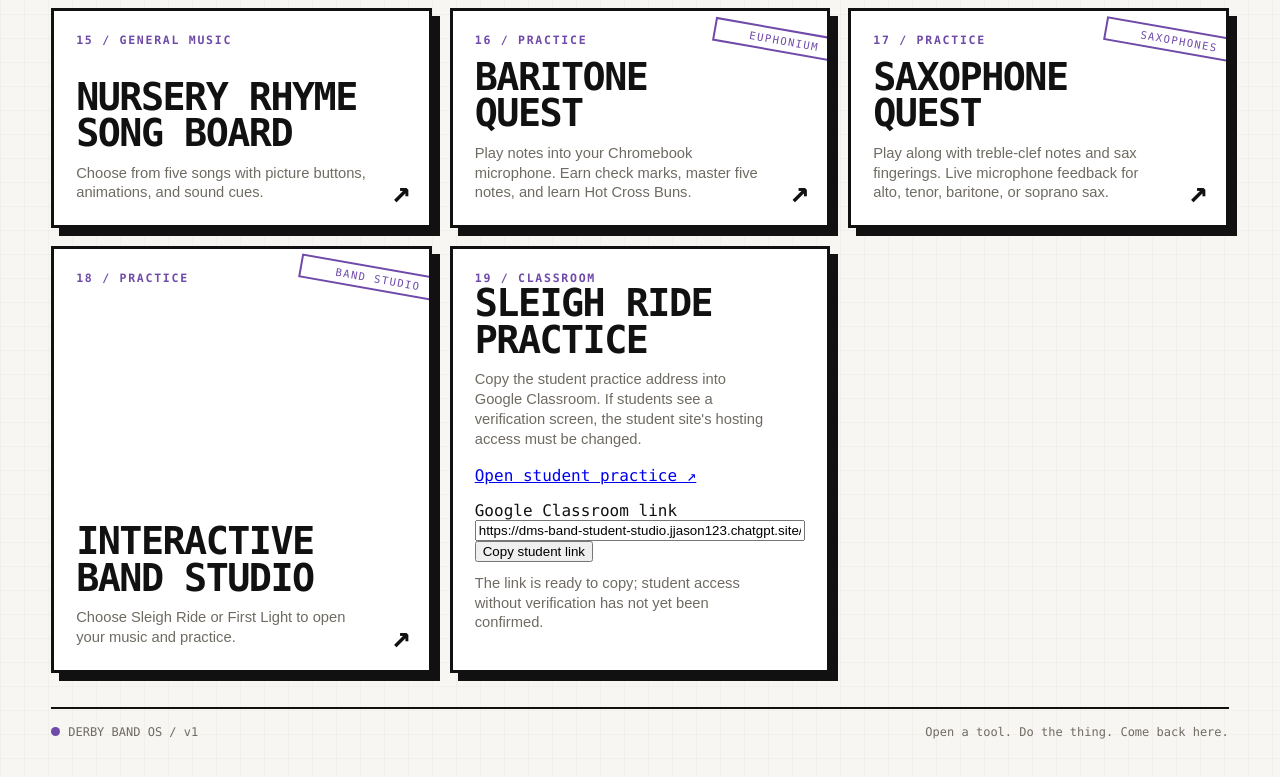
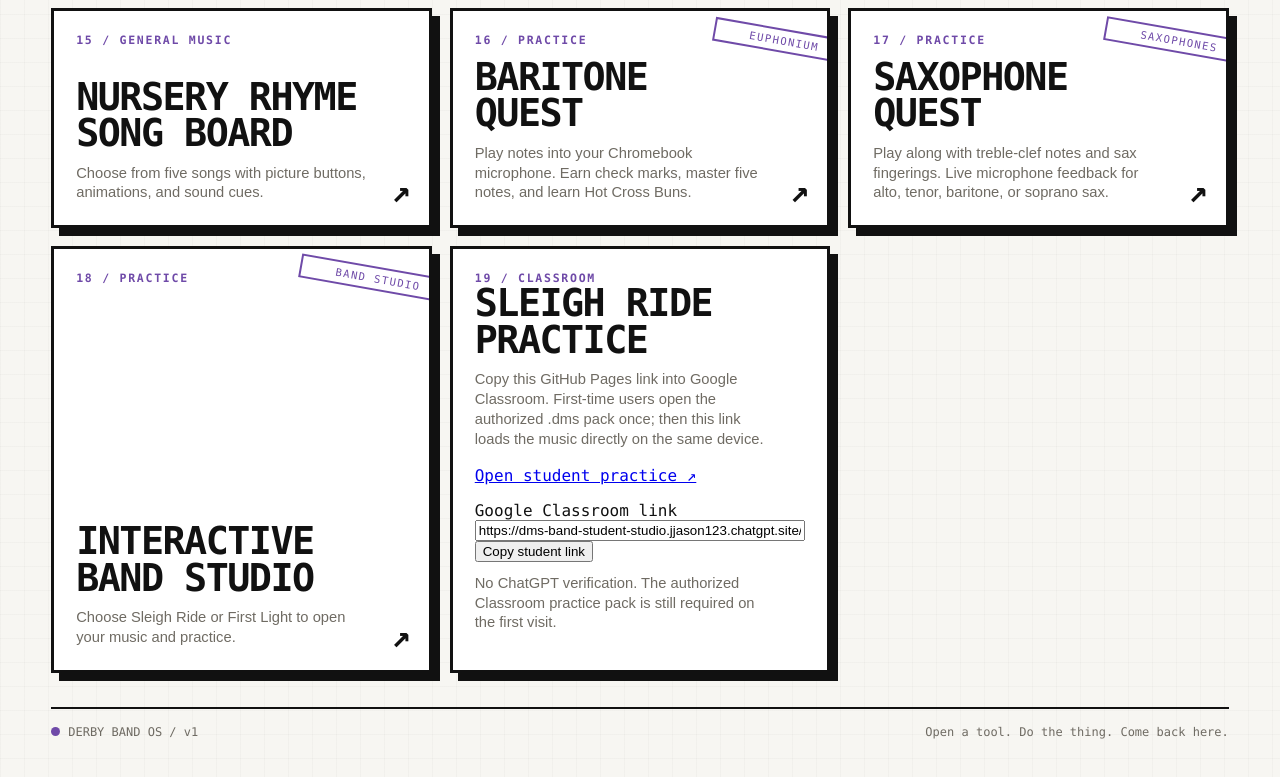
Before and after one commit to jasonatkinson123-sketch/band-tools-dashboard, a plain HTML site: page index.html in a window 1280 px wide. Shown: the part 1402-2179 px from the top of the page. Drawn offline with Linux system fonts and the light colour scheme.

Commit message:
Route Sleigh Ride Classroom access through GitHub without ChatGPT verification

```diff
--- a/index.html
+++ b/index.html
@@ -254,12 +254,12 @@
       <div class="tool small" style="display:block">
         <div class="num">19 / CLASSROOM</div>
         <div class="name">Sleigh Ride Practice</div>
-        <p class="desc">Copy the student practice address into Google Classroom. If students see a verification screen, the student site's hosting access must be changed.</p>
-        <p><a href="https://dms-band-student-studio.jjason123.chatgpt.site/?piece=sleigh-ride-story-120" target="_blank" rel="noopener">Open student practice ↗</a></p>
+        <p class="desc">Copy this GitHub Pages link into Google Classroom. First-time users open the authorized .dms pack once; then this link loads the music directly on the same device.</p>
+        <p><a href="https://jasonatkinson123-sketch.github.io/band-tools-dashboard/interactive-studio/?piece=sleigh-ride-story-120" target="_blank" rel="noopener">Open student practice ↗</a></p>
         <label for="classroomStudio">Google Classroom link</label>
         <input id="classroomStudio" readonly style="width:100%;box-sizing:border-box" aria-label="Google Classroom student practice link" value="https://dms-band-student-studio.jjason123.chatgpt.site/?piece=sleigh-ride-story-120">
         <button type="button" id="copyStudio">Copy student link</button>
-        <p class="desc" id="copyStudioStatus" aria-live="polite">The link is ready to copy; student access without verification has not yet been confirmed.</p>
+        <p class="desc" id="copyStudioStatus" aria-live="polite">No ChatGPT verification. The authorized Classroom practice pack is still required on the first visit.</p>
       </div>
       <script>
         (() => {
```
